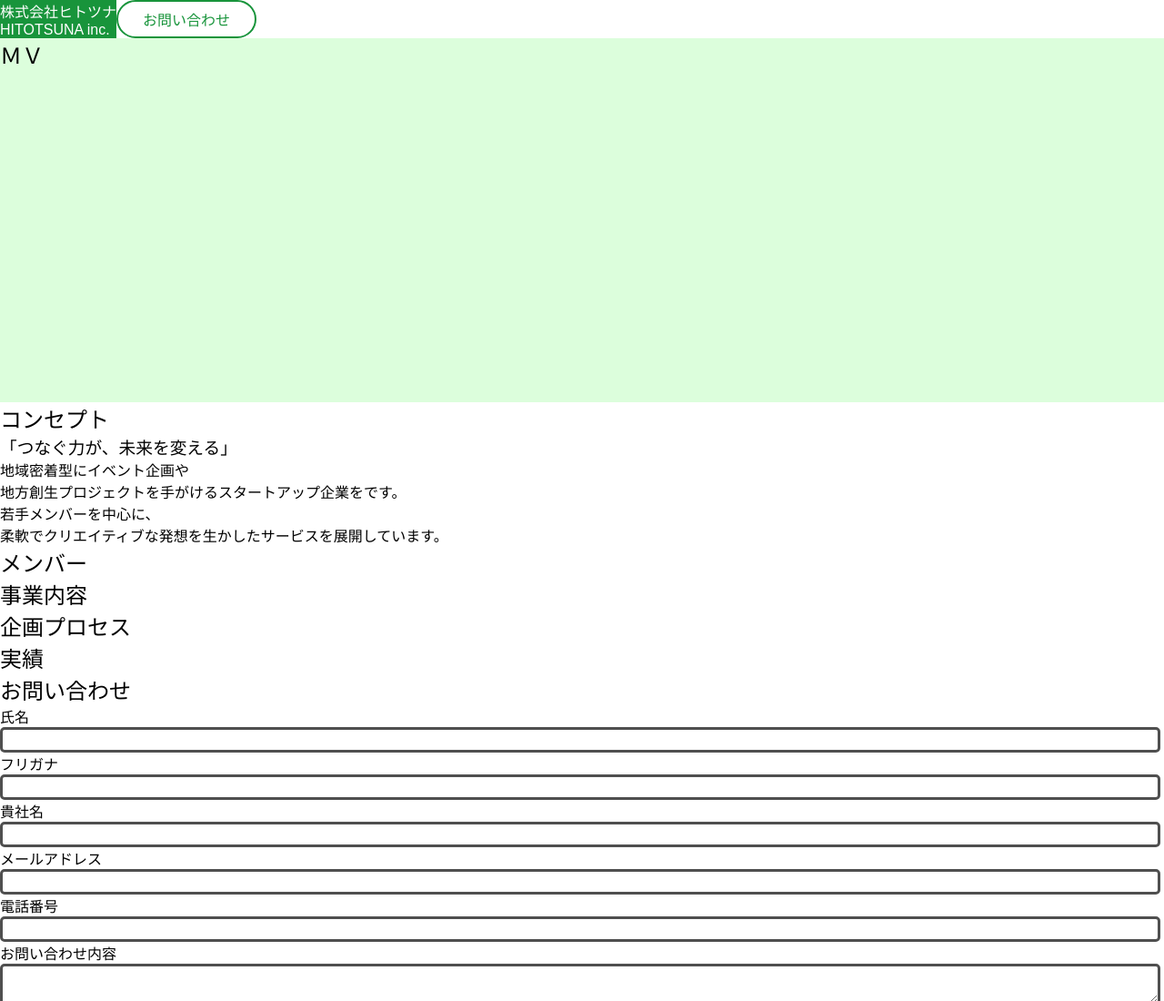
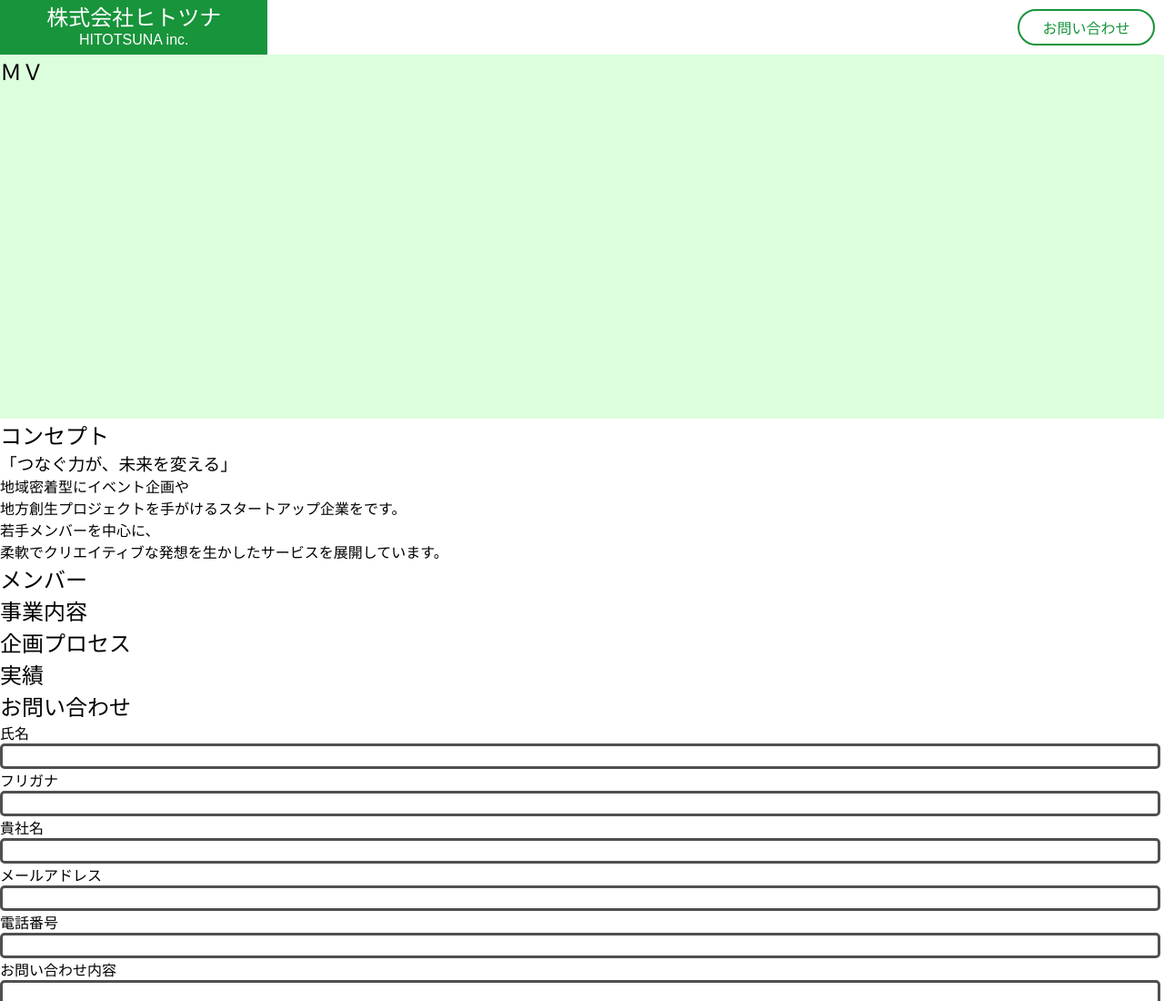
Before and after one commit to ty1227s/myportfolio2025, a plain HTML site: page ex1.html in a window 1280 px wide. Shown: the top 1100 px of the page at 91% size. Drawn offline with Linux system fonts and the light colour scheme.

Commit message:
headerスタイル設定

```diff
--- a/ex1.html
+++ b/ex1.html
@@ -9,16 +9,20 @@
 <body>
   <header>
     <div class="header__companyName">
-      <p class="header__companyName-jp">株式会社ヒトツナ</p>
+      <p class="header__companyName-ja">株式会社ヒトツナ</p>
       <p class="header__companyName-en">HITOTSUNA inc.</p>
     </div>
-    <nav>
+    <nav class="header__nav">
 
     </nav>
     <div class="header__forContact">
       お問い合わせ
     </div>
   </header>
+
+  <div class="empty">
+
+  </div>
 
   <div class="mv">
     <h2>ＭＶ</h2> <!-- 仮見出し -->
--- a/ex1style.css
+++ b/ex1style.css
@@ -8,12 +8,33 @@
 }
 
 header {
+  background-color: #fff;
   display: flex;
+  height: 60px;
+  position: fixed;
+  width: 100%;
 }
 
 .header__companyName {
   background-color: #18943b;
   color: #fff;
+  width: 300px;
+}
+
+.header__companyName-ja {
+  font-size: 24px;
+  text-align: center;
+}
+
+.header__companyName-en {
+  font-family: "futura-pt", sans-serif;
+  font-weight: 400;
+  font-style: normal;
+  text-align: center;
+}
+
+.header__nav {
+  width: calc(100% - 450px);
 }
 
 .header__forContact {
@@ -21,8 +42,18 @@ header {
   border: 2px solid #18943b;
   border-radius: 60px;
   color: #18943b;
+  margin: 10px;
   text-align: center;
   width: 150px;
+}
+
+.header__forContact:hover {
+  background-color: #18943b;
+  color: #fff;
+}
+
+.empty {
+  height: 60px;
 }
 
 .mv {
```
